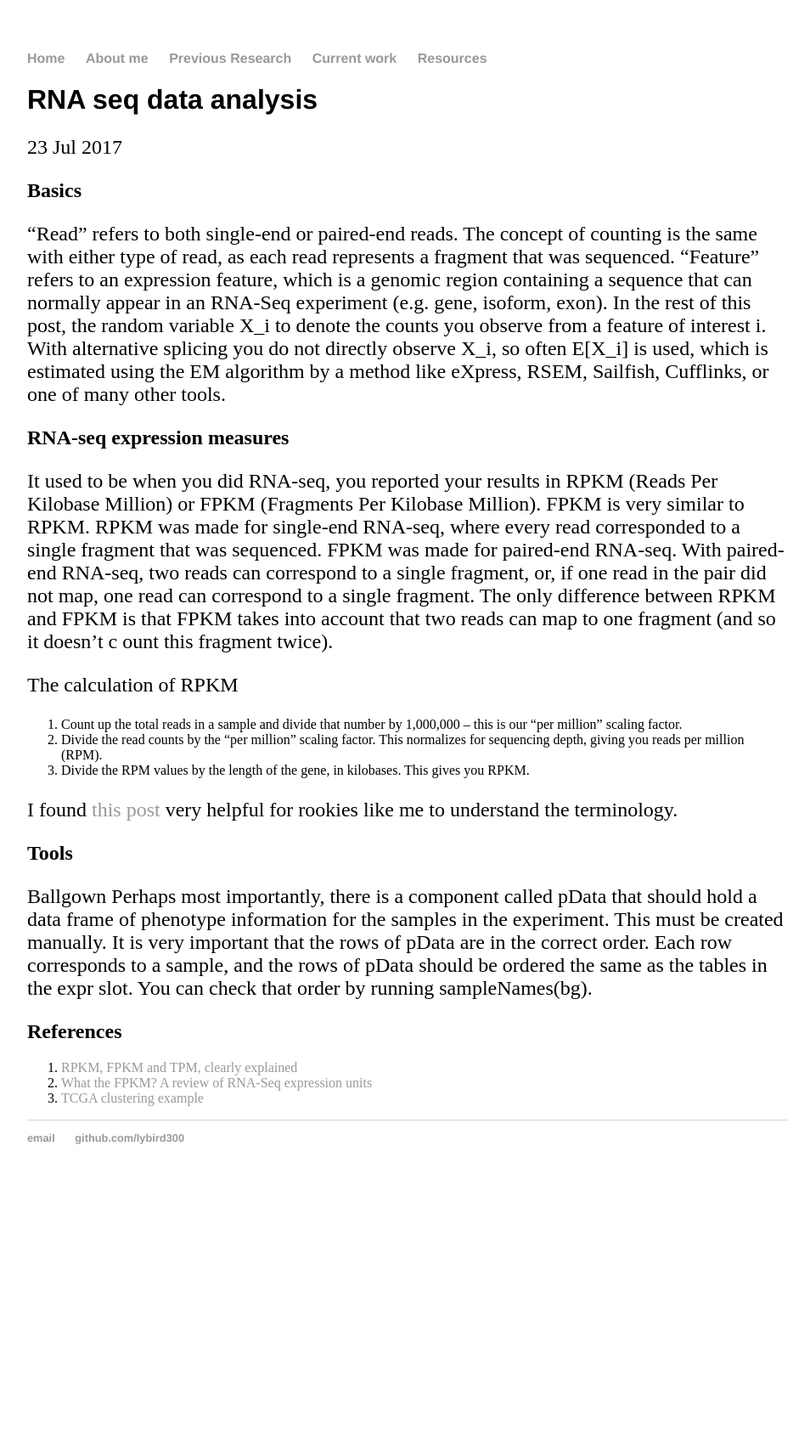
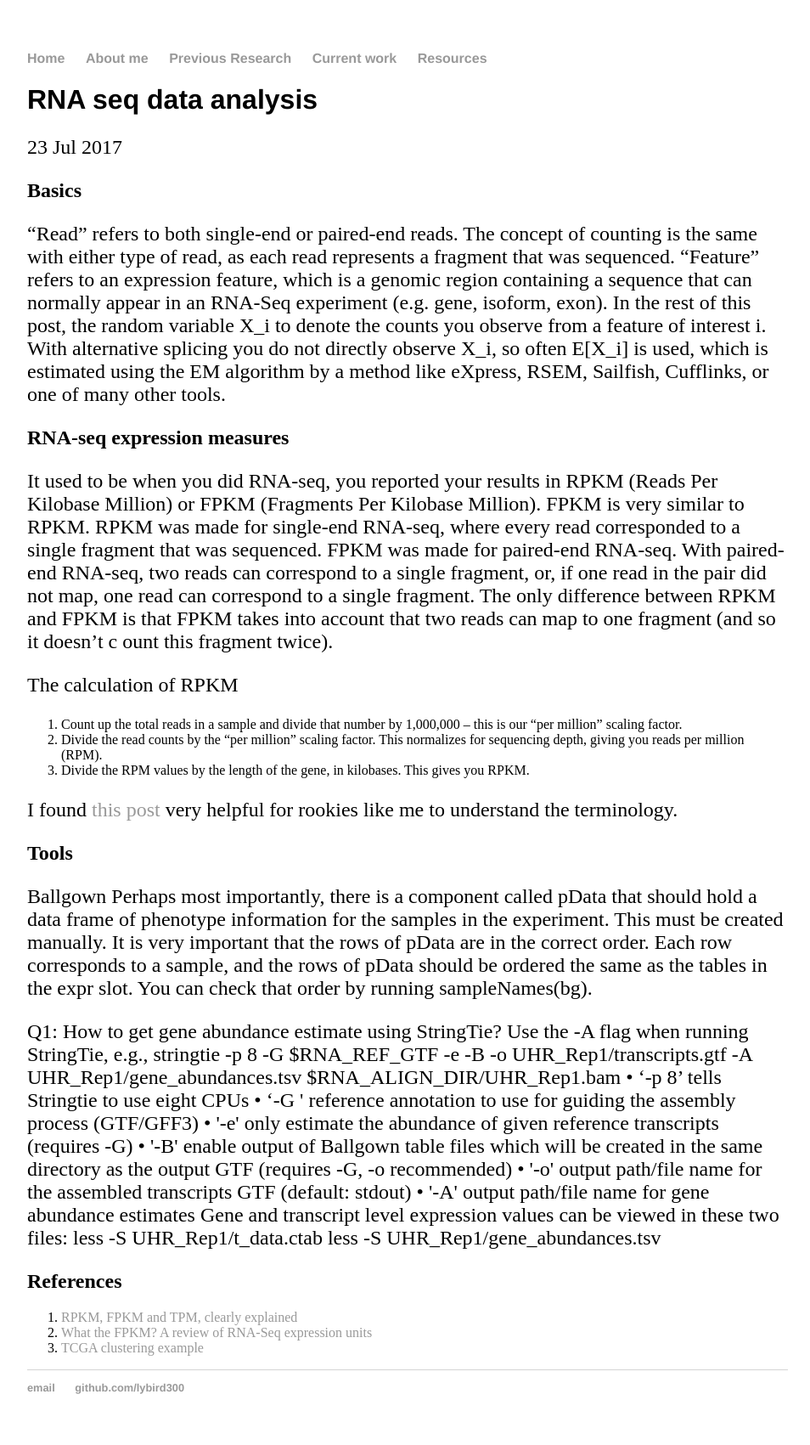
Before and after one commit to lybird300/lybird300.github.io, a Jekyll site: the page built from _posts/2017-07-23-RNA-seq.md, in a window 1280 px wide. Shown: the whole page at 85% size, without its empty margins (160-1114 px from the left). Built offline with Jekyll 4.4.1, drawn with Linux system fonts in a browser that asks for light colours; before the commit the page ends 1407 px from its top, so only the background shows below that.

Commit message:
Update 2017-07-23-RNA-seq.md

```diff
--- a/_posts/2017-07-23-RNA-seq.md
+++ b/_posts/2017-07-23-RNA-seq.md
@@ -23,6 +23,20 @@ I found <a href="https://haroldpimentel.wordpress.com/2014/05/08/what-the-fpkm-a
 Ballgown
 Perhaps most importantly, there is a component called pData that should hold a data frame of phenotype information for the samples in the experiment. This must be created manually. It is very important that the rows of pData are in the correct order. Each row corresponds to a sample, and the rows of pData should be ordered the same as the tables in the expr slot. You can check that order by running sampleNames(bg).
 
+Q1: How to get gene abundance estimate using StringTie?
+Use the -A flag when running StringTie, e.g.,
+stringtie -p 8 -G $RNA_REF_GTF -e -B -o UHR_Rep1/transcripts.gtf -A UHR_Rep1/gene_abundances.tsv $RNA_ALIGN_DIR/UHR_Rep1.bam
+•	'-p 8' tells Stringtie to use eight CPUs
+•	'-G <known transcripts file>' reference annotation to use for guiding the assembly process (GTF/GFF3)
+•	'-e' only estimate the abundance of given reference transcripts (requires -G)
+•	'-B' enable output of Ballgown table files which will be created in the same directory as the output GTF (requires -G, -o recommended)
+•	'-o' output path/file name for the assembled transcripts GTF (default: stdout)
+•	'-A' output path/file name for gene abundance estimates
+Gene and transcript level expression values can be viewed in these two files:
+less -S UHR_Rep1/t_data.ctab
+less -S UHR_Rep1/gene_abundances.tsv
+
+
 <h2>References</h2>
 <ol>
 <li><a href="https://statquest.org/2015/07/09/rpkm-fpkm-and-tpm-clearly-explained/">RPKM, FPKM and TPM, clearly explained</a></li>
```
